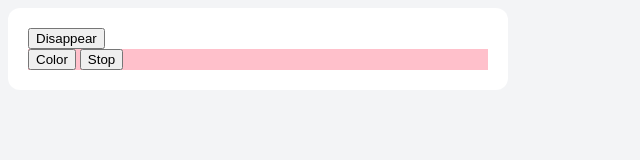
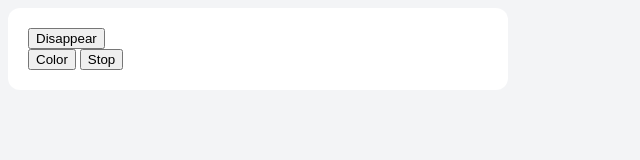
Before and after one commit to Tuiatua/unit3Notes, a plain HTML site: page timersPratice.html in a window 1280 px wide. Both pictures are taken after a click on the button "Color". Shown: the whole page, without its empty margins (0-640 px from the left). Drawn offline with Linux system fonts and the light colour scheme.

Commit message:
eeeeeeee

```diff
--- a/timersPratice.html
+++ b/timersPratice.html
@@ -22,7 +22,6 @@
   const changer = document.getElementById('changer');
 
   let rndcol = ['red', 'green', 'blue', 'pink', 'teal'];
-  let col = rndcol[getRandomInteger(0.7, 5.5)];
 
   const stop = document.getElementById('stop');
   let interval;
@@ -42,9 +41,8 @@
   changer.addEventListener('click', function(){
     if(!interval){
       interval = setInterval(function(){
-        console.log('yes');
-        box.style.backgroundColor = col;
-      }, 500);
+        box.style.backgroundColor = rndcol[getRandomInteger(0.7, 5.5)];
+      }, 5000);
     }
   });
 
```
